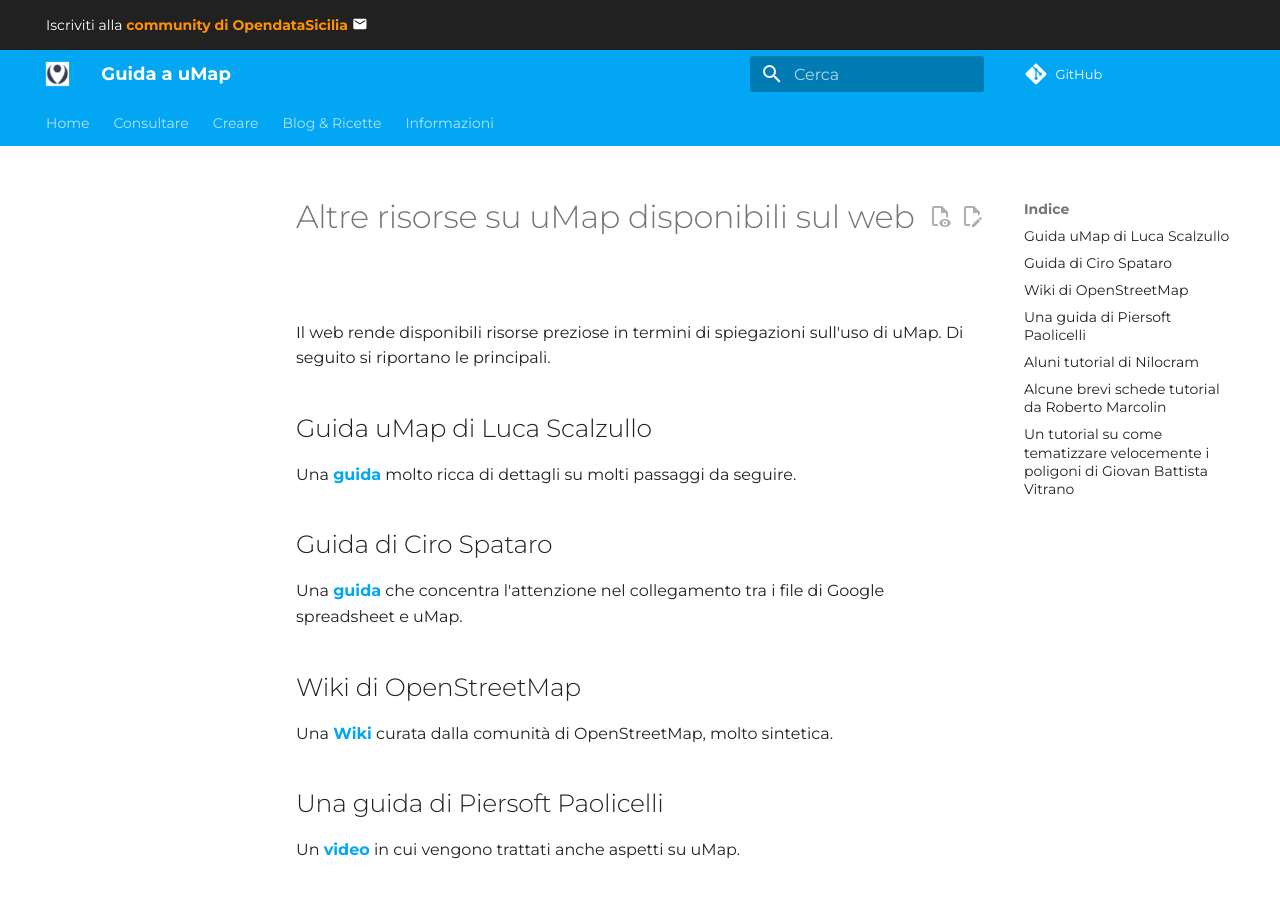
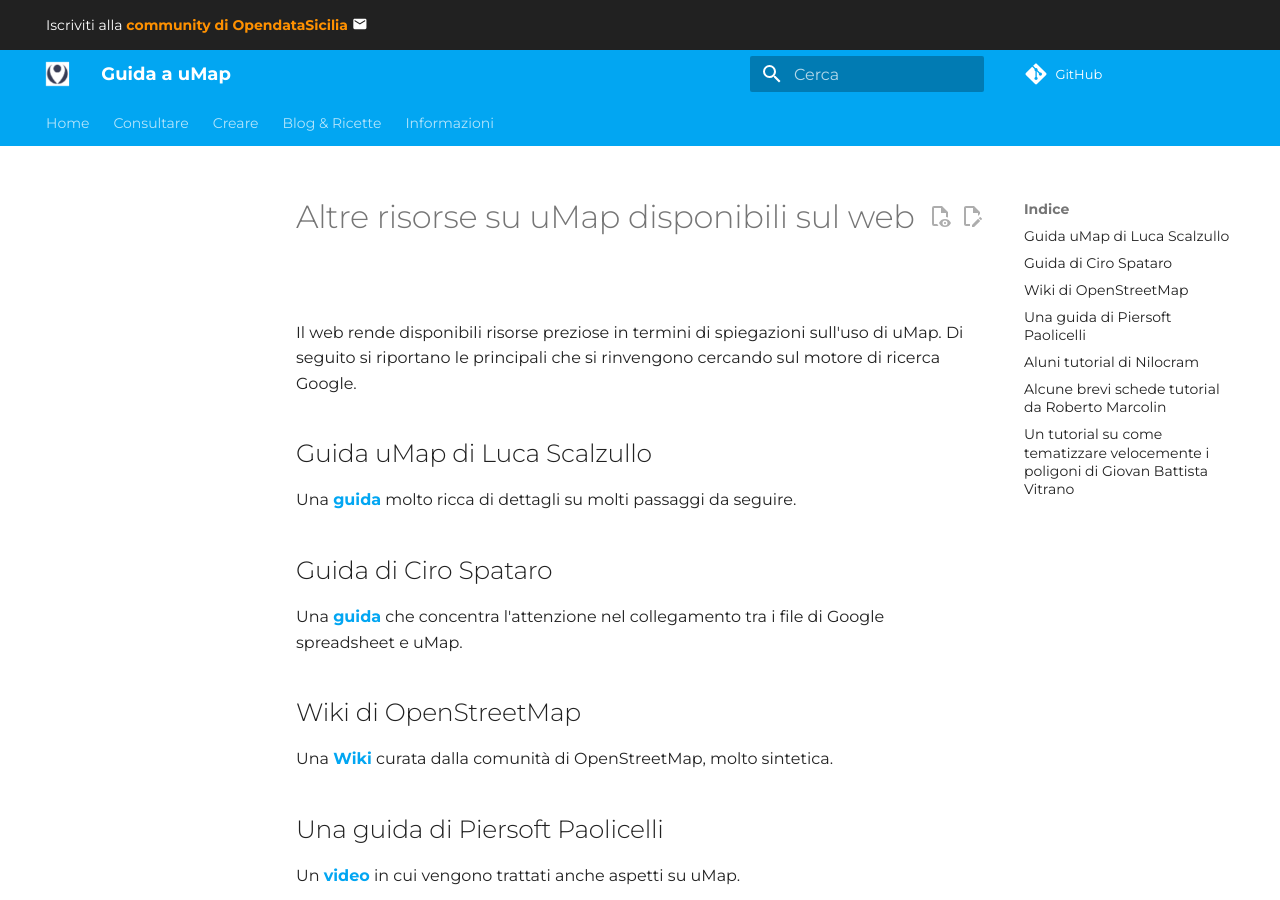
Before and after one commit to opendatasicilia/guida-umap, an MkDocs documentation site: the page built from docs/informazioni/altre-risorse.md, in a window 1280 px wide and 900 px high. Built offline with MkDocs 1.6.1 and Material for MkDocs 9.7.7, drawn with Linux system fonts in a browser that asks for light colours; comment, search, counter and statistics services are not loaded.

Commit message:
Update altre-risorse.md

```diff
--- a/docs/informazioni/altre-risorse.md
+++ b/docs/informazioni/altre-risorse.md
@@ -1,6 +1,6 @@
 # Altre risorse su uMap disponibili sul web
 
-Il web rende disponibili risorse preziose in termini di spiegazioni sull'uso di uMap. Di seguito si riportano le principali.
+Il web rende disponibili risorse preziose in termini di spiegazioni sull'uso di uMap. Di seguito si riportano le principali che si rinvengono cercando sul motore di ricerca Google.
 
 
 ## Guida uMap di Luca Scalzullo
```
